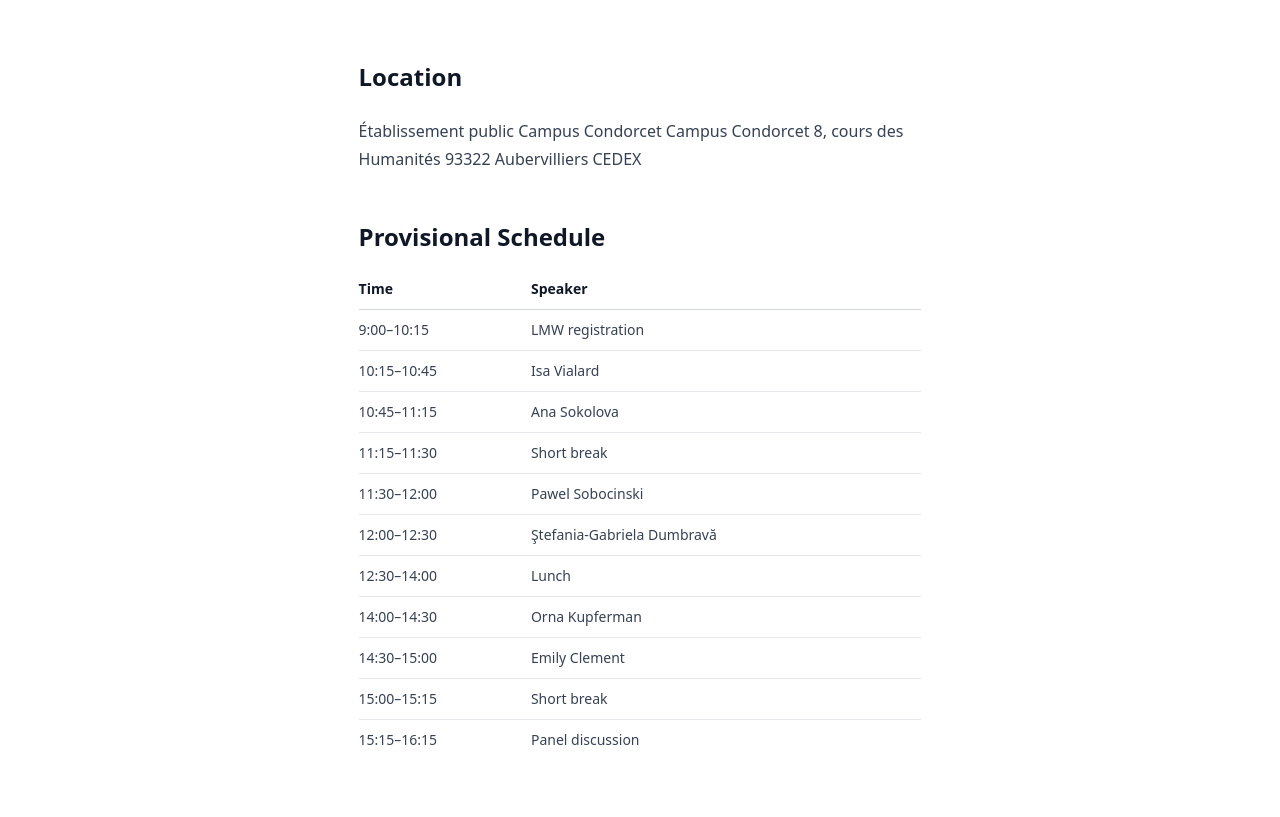
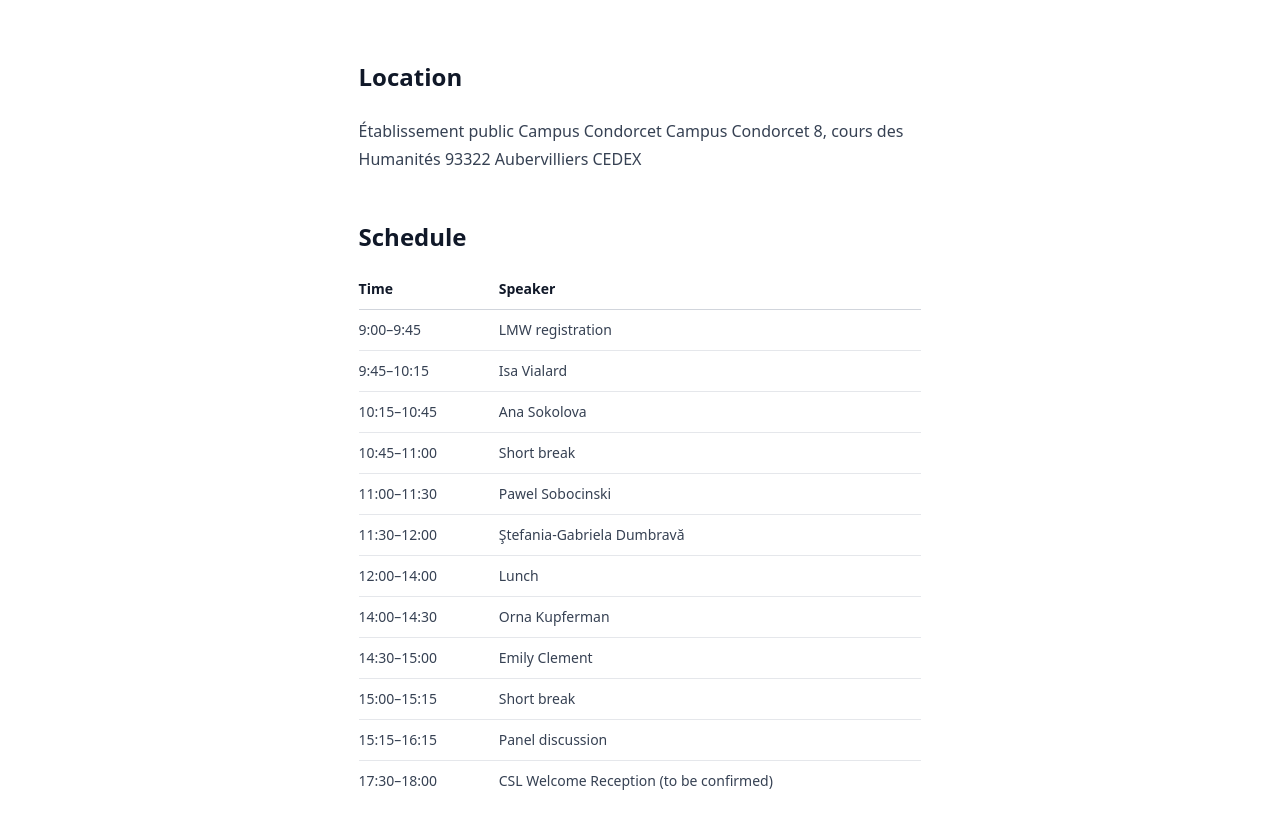
Before and after one commit to logic-mentoring-workshop/logic-mentoring-workshop.github.io, a website: page csl26/program.html in a window 1280 px wide. Shown: the part 267-1084 px from the top of the page. Before the commit the page ends 1043 px from the top, so only its background shows below. Drawn offline with Linux system fonts and the light colour scheme.

Commit message:
Final program update

```diff
--- a/csl26/program.html
+++ b/csl26/program.html
@@ -50,7 +50,7 @@
 -->
 
 
-	<h2>Provisional Schedule</h2>
+	<h2>Schedule</h2>
 
     <table class="table-auto">
       <thead>
@@ -62,35 +62,35 @@
       </thead>
       <tbody>
 	    <tr>
-          <td>9:00–10:15</td>
+          <td>9:00–9:45</td>
           <td colspan=2>LMW registration</td>
         </tr>
         <tr>
-          <td>10:15–10:45</td>
+          <td>9:45–10:15</td>
           <td>Isa Vialard</td>
 		  <td></td>
         </tr>
         <tr>
-          <td>10:45–11:15</td>
+          <td>10:15–10:45</td>
           <td>Ana Sokolova</td>
 		  <td></td>
         </tr>
 		<tr>
-          <td>11:15–11:30</td>
+          <td>10:45–11:00</td>
           <td colspan=2>Short break</td>
         </tr>
 		<tr>
-          <td>11:30–12:00</td>
+          <td>11:00–11:30</td>
           <td>Pawel Sobocinski</td>
           <td></td>
         </tr>
         <tr>
-          <td>12:00–12:30</td>
+          <td>11:30–12:00</td>
           <td>Ştefania-Gabriela Dumbravă</td>
           <td></td>
         </tr>
         <tr>
-          <td>12:30–14:00</td>
+          <td>12:00–14:00</td>
 		  <td colspan=2>Lunch</td>
         </tr>
         <tr>
@@ -112,10 +112,10 @@
           <td>Panel discussion</td>
           <td></td>
         </tr>
-		<!--<tr>
-          <td>18:00–20:30</td>
-          <td colspan=2>CSL Welcome Reception</td>
-        </tr>-->
+		<tr>
+          <td>17:30–18:00</td>
+          <td colspan=2>CSL Welcome Reception (to be confirmed)</td>
+        </tr>
       </tbody>
     </table>
 
```
